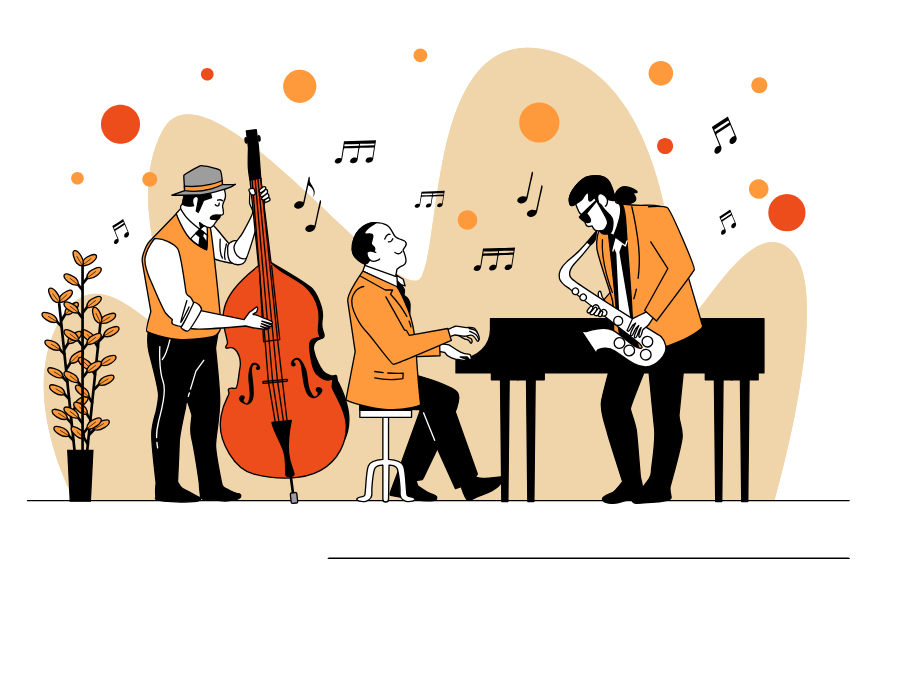
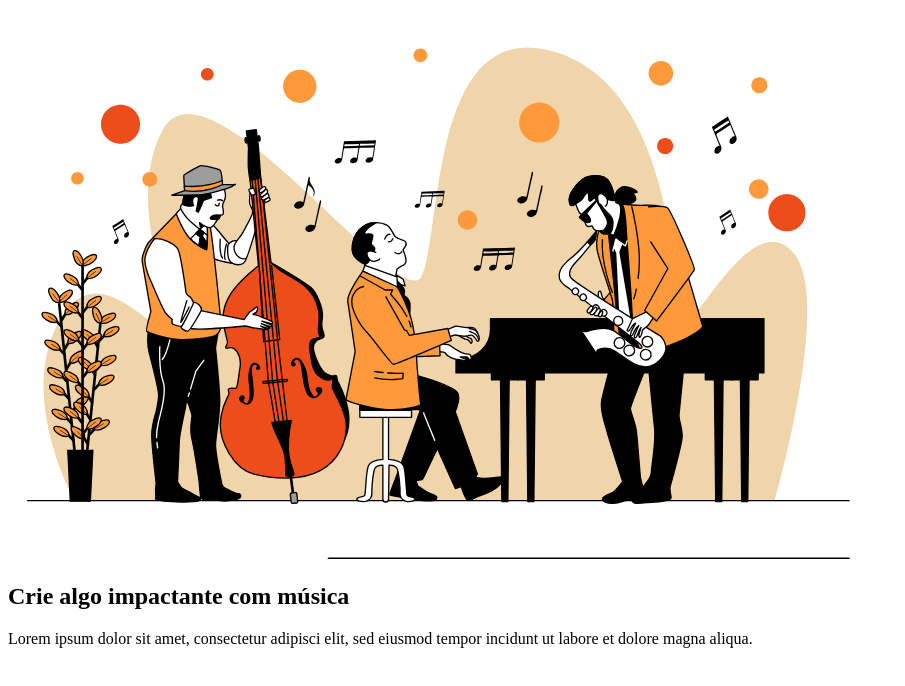
Before and after one commit to Gih2139Sanches/Escola-de-jazz, a plain HTML site: page index.html in a window 1280 px wide. Shown: the part 94-780 px from the top of the page, without its empty margins (0-905 px from the left). Drawn offline with Linux system fonts and the light colour scheme.

Commit message:
Estrutura Inicial - parte 2

```diff
--- a/index.html
+++ b/index.html
@@ -20,8 +20,8 @@
         <section>
             <img src="img/hero-img.svg" alt="Banda de jazz tocando">
             <div>
-                <h1></h1>
-                <p></p>
+                <h1>Crie algo <span>impactante</span> com música</h1>
+                <p>Lorem ipsum dolor sit amet, consectetur adipisci elit, sed eiusmod tempor incidunt ut labore et dolore magna aliqua.</p>
             </div>
         </section>
     </main>
```
